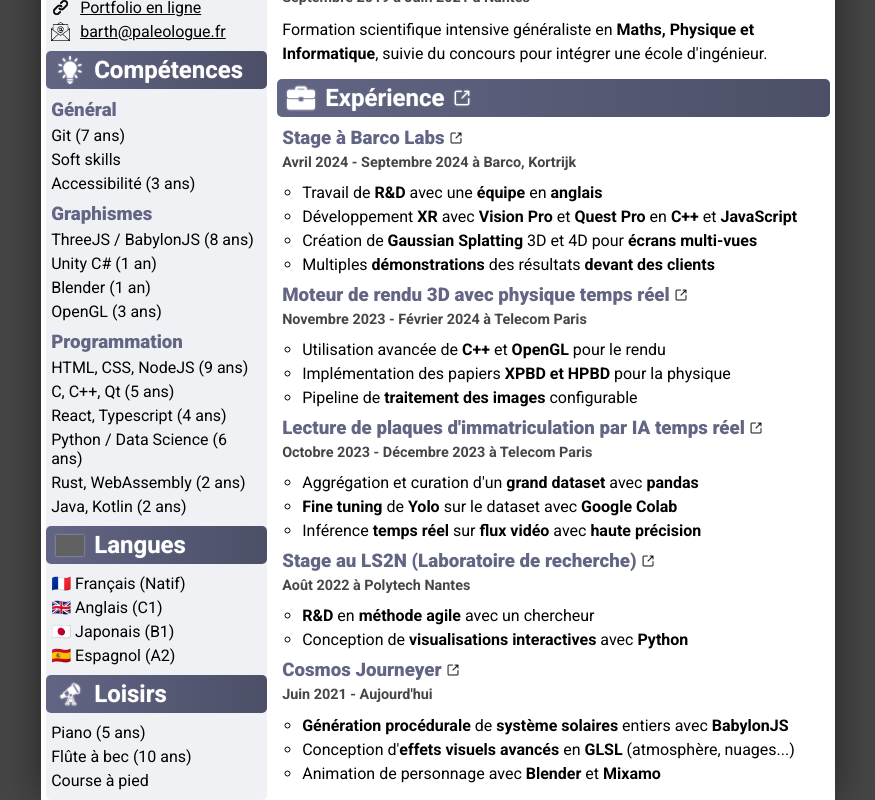
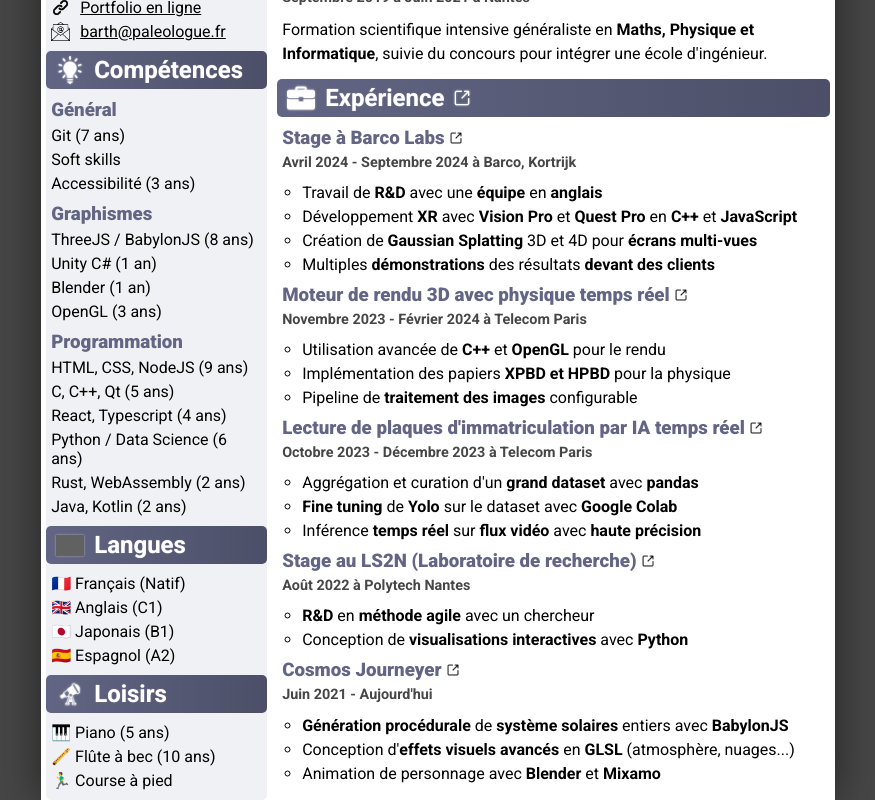
Before and after one commit to BarthPaleologue/resume, a Next.js app: page / in a window 1280 px wide. Shown: the part 329-1129 px from the top of the page, without its empty margins (202-1077 px from the left). Built offline with nearby package versions, Linux system fonts and the light colour scheme; grey boxes are pictures that could not be loaded.

Commit message:
added emojis to hobbies

```diff
--- a/src/app/hobbyContainer.tsx
+++ b/src/app/hobbyContainer.tsx
@@ -8,7 +8,7 @@ interface HobbyContainerProps {
 
 export const HobbyContainer = ({ hobby }: HobbyContainerProps) => {
     return (
-        <p key={hobby.title}>{hobby.title} {hobby.yoe ? `(${YoE(hobby.yoe)})` : ''}</p>
+        <p key={hobby.title}>{hobby.icon} {hobby.title} {hobby.yoe ? `(${YoE(hobby.yoe)})` : ''}</p>
     )
 }
 
--- a/src/app/resumeData/hobbies.ts
+++ b/src/app/resumeData/hobbies.ts
@@ -8,19 +8,23 @@ import { S } from "../internationalization";
 
 export type Hobby = {
     title: string,
+    icon: string;
     yoe?: number
 }
 
 export const hobbies: Hobby[] = [
     {
         title: "Piano",
+        icon: "🎹",
         yoe: 5
     },
     {
         title: S({ fr: "Flûte à bec", en: "Recorder" }),
+        icon: "🪈",
         yoe: 10
     },
     {
         title: S({ fr: "Course à pied", en: "Jogging" }),
+        icon: "🏃‍♂️"
     }
 ];
```
